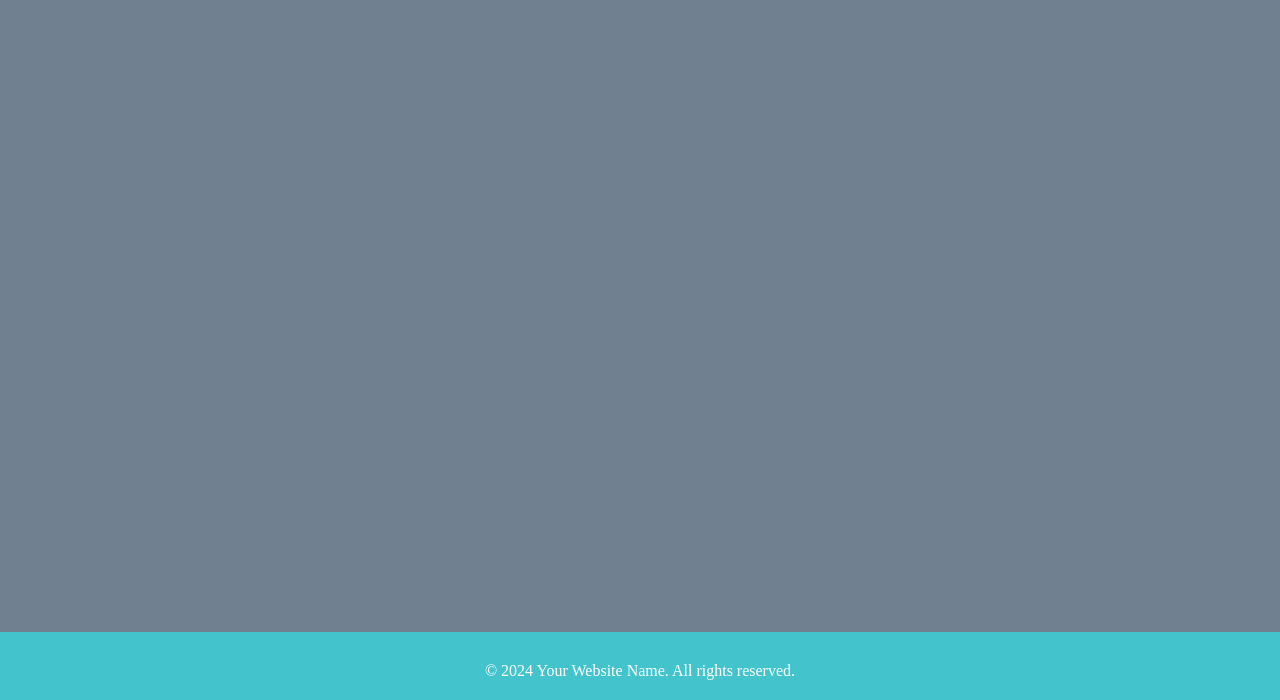
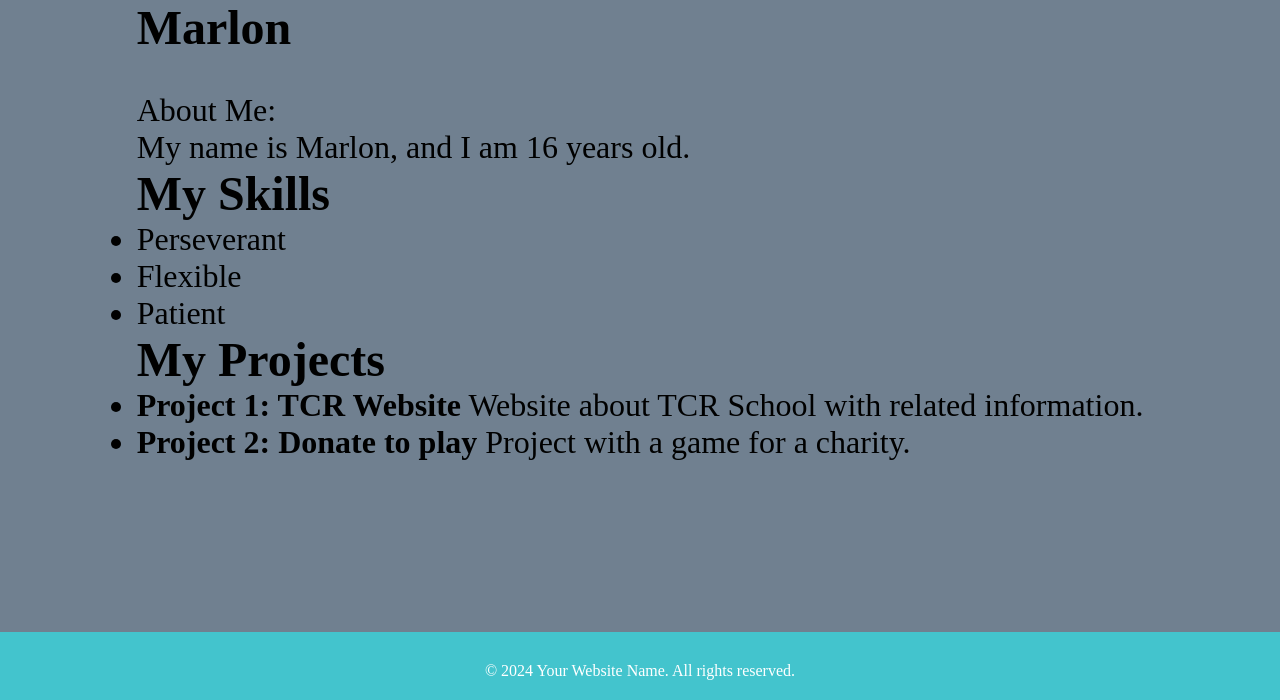
Before and after one commit to Dylanvanschouwen/Project-02-2023-2024, a PHP site: page /portfolio-Marlon.php in a window 1280 px wide. Shown: the part 100-800 px from the top of the page. Run offline with PHP 8.4, Linux system fonts and the light colour scheme.

Commit message:
game uitleg en portfolio

```diff
--- a/Webpages/Game-uitleg-Marlon.php
+++ b/Webpages/Game-uitleg-Marlon.php
@@ -7,6 +7,7 @@
     <link rel="stylesheet" href="stylesheet.css">
     <?php include ('../Include/navbar.php'); ?>
 </head>
+<div class = gameinfomarlon>
 <body>
   <p>
  introduction:<br>
@@ -14,7 +15,7 @@
 </P> <br>
 <p>Features:</p>
 <p>Orb Creation: Balls are dynamically created on the screen with random positions and colors.
-Scoring: Players earn points by clicking on the orbs, and the score is displayed on the page.
+Scoring: Players earn points by clicking on the orbs, and the score is displayed on the page.<br><br>
 Speed Increase: The interval between orb spawns decreases over time, making the game progressively challenging.
 <br><br>
 Reset Functionality: <br>
@@ -24,5 +25,6 @@ Players can reset the game, clearing all orbs and resetting the score.
 When you are done
     click on the reset button to clear all the balls and reset the speed to start over.</p>
     <?php include ('../Include/footer.php'); ?>
+</div>
 </body>
 </html>
--- a/Webpages/portfolio-Marlon.php
+++ b/Webpages/portfolio-Marlon.php
@@ -3,15 +3,34 @@
 <head>
     <meta charset="UTF-8">
     <meta name="viewport" content="width=device-width, initial-scale=1.0">
-    <title>Document</title>
+    <title>My porfolio</title>
     <link rel="stylesheet" href="stylesheet.css">
     <?php include ('../Include/navbar.php'); ?>
 </head>
 <body>
-    <main>
+<main>
+<div class = "marlon-portfolio">
 
+<section>
+<h1>Marlon</h1> <br>
+    <p>About Me:</p>
+    <p>My name is Marlon, and I am 16 years old.</p>
 
-    </main>
-    <?php include ('../Include/footer.php'); ?>
+    <h2>My Skills</h2>
+    <ul>
+        <li>Perseverant</li>
+        <li>Flexible</li>
+        <li>Patient</li>
+    </ul>
+
+    <h2>My Projects</h2>
+    <ul>
+        <li><strong>Project 1: TCR Website</strong> Website about TCR School with related information.</li>
+        <li><strong>Project 2: Donate to play</strong> Project with a game for a charity.</li>
+    </ul>
+</section>
+</div>
+</main>
+<?php include ('../Include/footer.php'); ?>
 </body>
 </html>
--- a/Webpages/stylesheet.css
+++ b/Webpages/stylesheet.css
@@ -267,8 +267,7 @@ footer {
         height: auto;
         width: 20vw;
     }
-/* marlon goedendoel */
-/* marlon goedendoel */
+
 /* marlon goedendoel */
 .container {
     font-family: Arial, sans-serif;
@@ -301,3 +300,17 @@ footer {
     min-height: calc(10vh - 10px); /* 10px is de margin-bottom waarde van het .container element */
     margin: 0;
 }
+
+/*game info marlon game*/
+
+.gameinfomarlon{
+    font-size: x-large;
+}
+
+/*marlon porfolio css*/
+.marlon-portfolio{
+  display: flex;
+  justify-content: center;
+  font-size: xx-large;
+
+}
```
